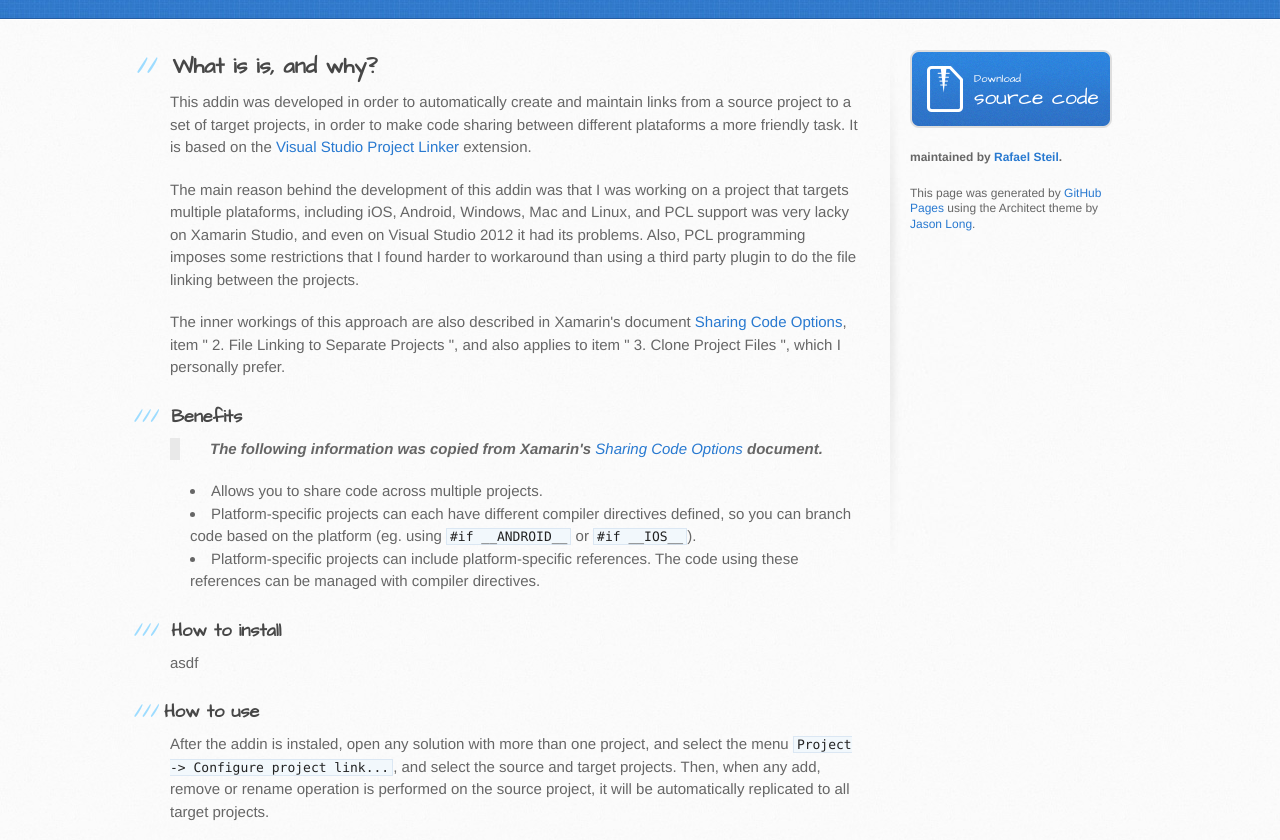
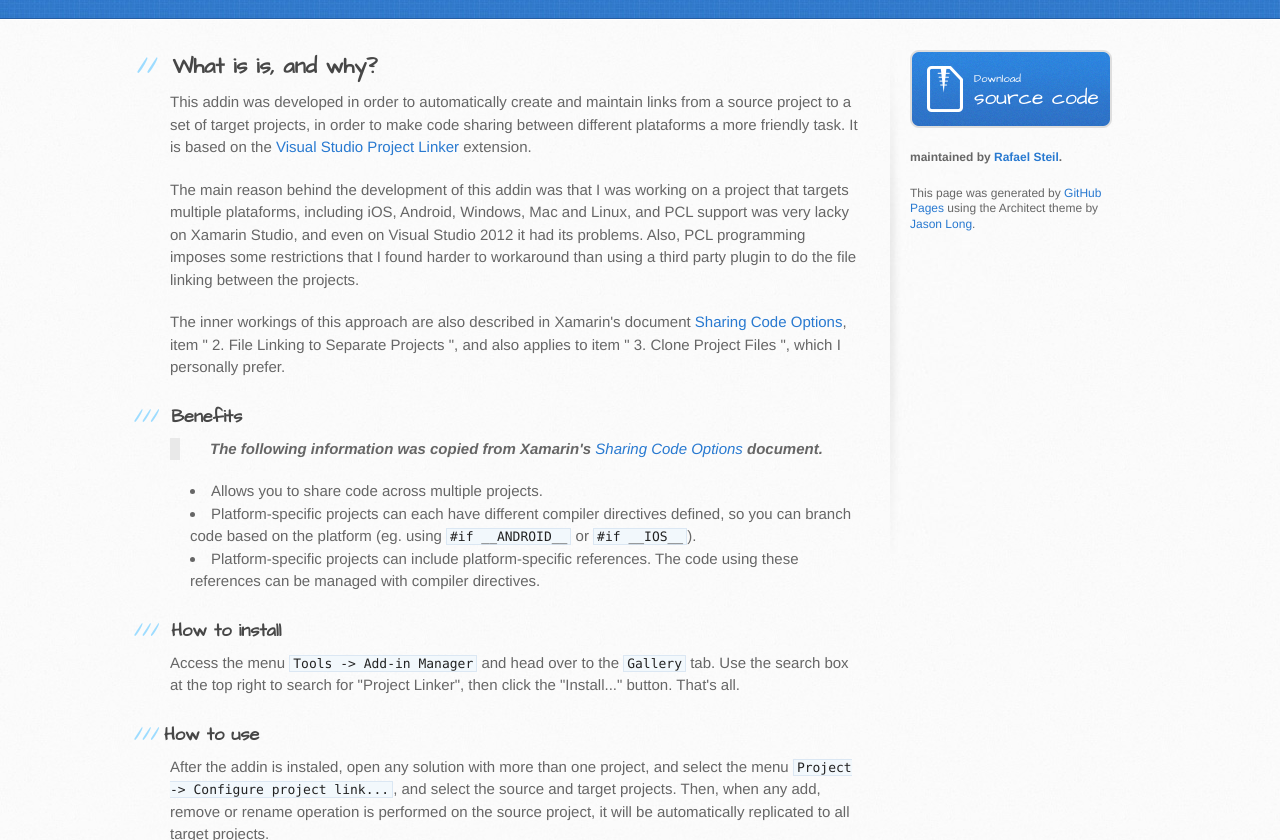
Before and after one commit to rafaelsteil/monodevelop-project-linker, a plain HTML site: page index.html in a window 1280 px wide. Shown: the part 182-1022 px from the top of the page. Drawn offline with Linux system fonts and the light colour scheme.

Commit message:
Added installation instructions

```diff
--- a/index.html
+++ b/index.html
@@ -53,7 +53,7 @@
 <h3>
 <a name="how-to-install" class="anchor" href="#how-to-install"><span class="octicon octicon-link"></span></a>How to install</h3>
 <p>
-asdf
+  Access the menu <code>Tools -&gt; Add-in Manager</code> and head over to the <code>Gallery</code> tab. Use the search box at the top right to search for "Project Linker", then click the "Install..." button. That's all.
 </p>
 
 <h3><a name="how-to-use" class="anchor" href="#how-to-use"><span class="octicon octicon-link"></span></a>How to use</h3>
```
